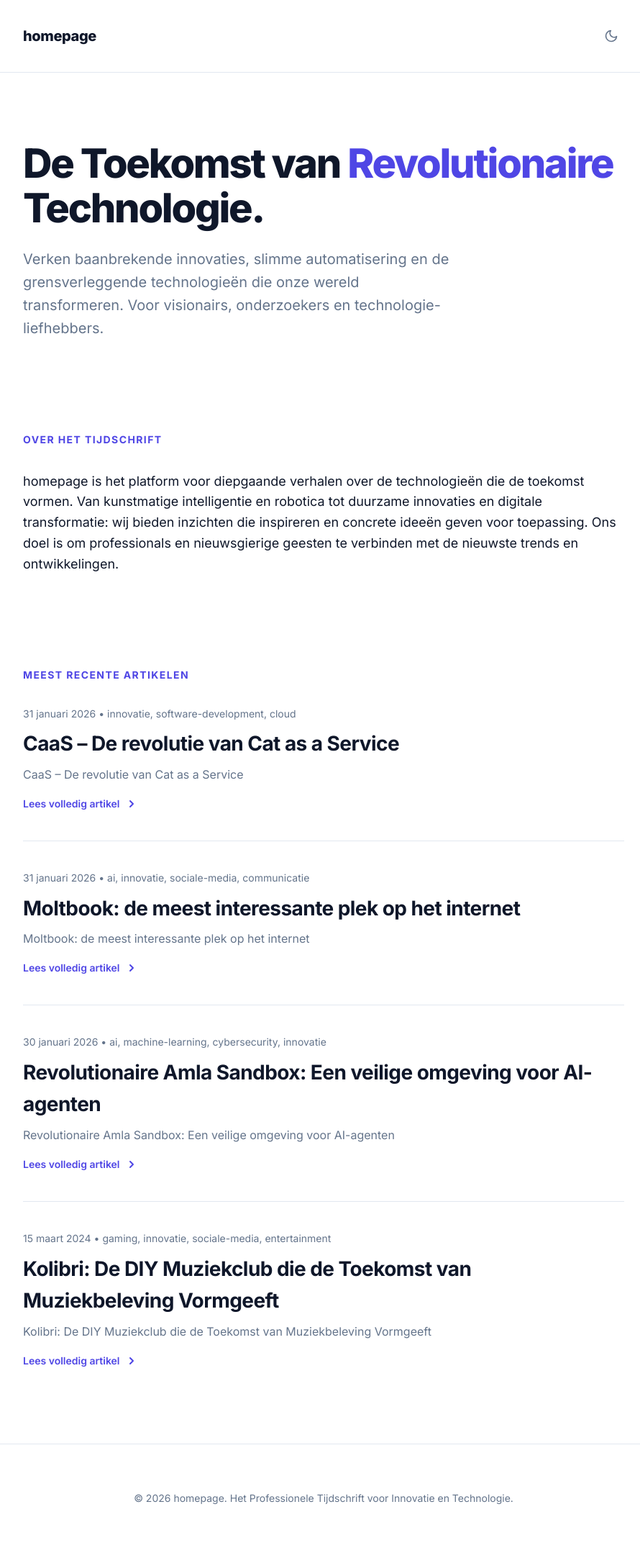
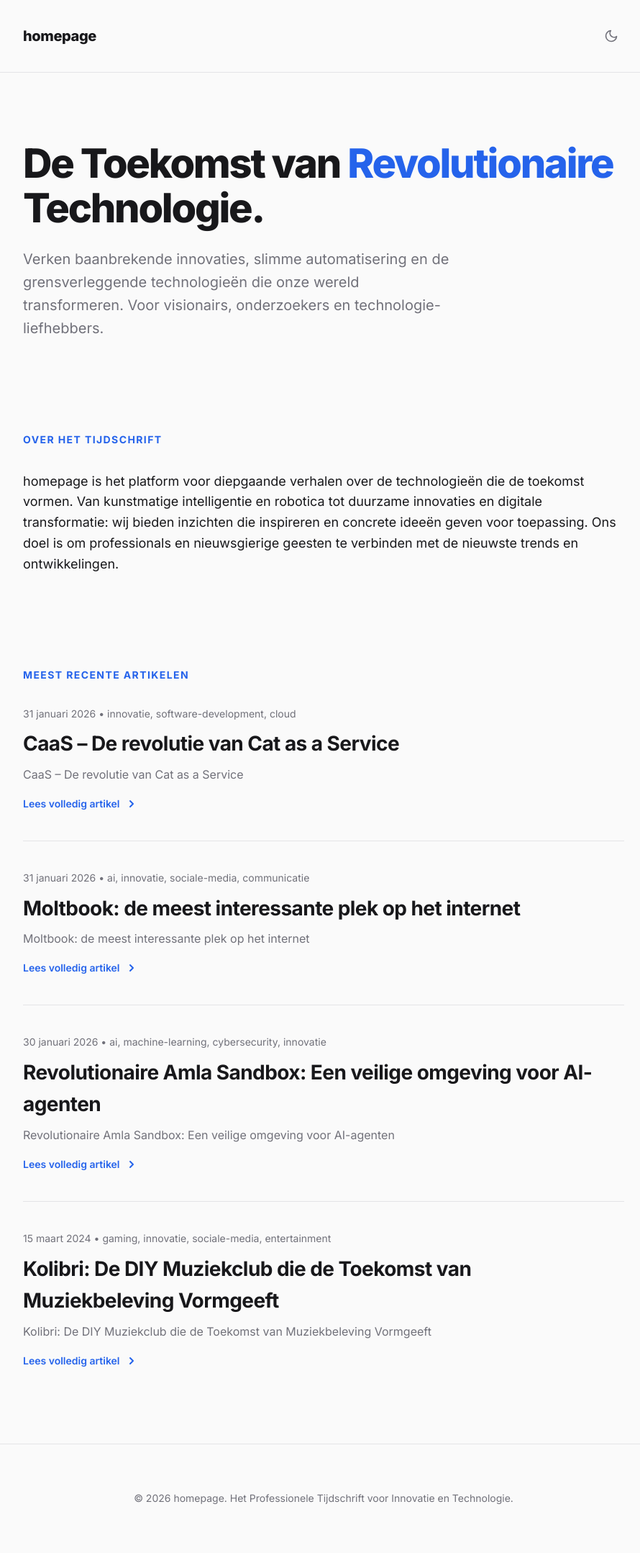
Before and after one commit to Zayeen/homepage, a Jekyll site: the page built from index.html, in a window 1280 px wide. Shown: the whole page at 72% size, without its empty margins (190-1080 px from the left). Built offline with Jekyll 4.4.1, drawn with Linux system fonts in a browser that asks for light colours.

Commit message:
Refine light and dark mode colors and transitions

```diff
--- a/assets/css/main.css
+++ b/assets/css/main.css
@@ -1,33 +1,33 @@
 :root {
-    --bg: #ffffff;
-    --fg: #0f172a;
-    --accent: #4f46e5;
-    --accent-hover: #4338ca;
-    --muted: #64748b;
-    --border: #e2e8f0;
-    --card-bg: #f8fafc;
+    --bg: #fafafa;
+    --fg: #18181b;
+    --accent: #2563eb;
+    --accent-hover: #1d4ed8;
+    --muted: #71717a;
+    --border: #e4e4e7;
+    --card-bg: #ffffff;
     --font-sans: 'Inter', system-ui, -apple-system, sans-serif;
 }
 
 [data-theme="dark"] {
-    --bg: #0f172a;
-    --fg: #f8fafc;
-    --accent: #818cf8;
-    --accent-hover: #a5b4fc;
-    --muted: #94a3b8;
-    --border: #1e293b;
-    --card-bg: #1e293b;
+    --bg: #09090b;
+    --fg: #fafafa;
+    --accent: #3b82f6;
+    --accent-hover: #60a5fa;
+    --muted: #a1a1aa;
+    --border: #27272a;
+    --card-bg: #18181b;
 }
 
 @media (prefers-color-scheme: dark) {
     :root:not([data-theme="light"]) {
-        --bg: #0f172a;
-        --fg: #f8fafc;
-        --accent: #818cf8;
-        --accent-hover: #a5b4fc;
-        --muted: #94a3b8;
-        --border: #1e293b;
-        --card-bg: #1e293b;
+        --bg: #09090b;
+        --fg: #fafafa;
+        --accent: #3b82f6;
+        --accent-hover: #60a5fa;
+        --muted: #a1a1aa;
+        --border: #27272a;
+        --card-bg: #18181b;
     }
 }
 
@@ -43,6 +43,7 @@
     color: var(--fg);
     line-height: 1.6;
     -webkit-font-smoothing: antialiased;
+    transition: background-color 0.3s ease, color 0.3s ease;
 }
 
 .container {
@@ -77,7 +78,7 @@
     padding: 0.5rem;
     cursor: pointer;
     color: var(--muted);
-    transition: color 0.2s;
+    transition: all 0.2s;
     display: flex;
     align-items: center;
     justify-content: center;
@@ -87,6 +88,7 @@
 #theme-toggle:hover {
     color: var(--fg);
     background-color: var(--card-bg);
+    box-shadow: 0 1px 3px 0 rgb(0 0 0 / 0.1), 0 1px 2px -1px rgb(0 0 0 / 0.1);
 }
 
 #theme-toggle .sun {
@@ -156,6 +158,7 @@
     gap: 0.5rem;
     padding-bottom: 2.5rem;
     border-bottom: 1px solid var(--border);
+    transition: transform 0.2s ease;
 }
 
 .article-card:last-child {
@@ -198,6 +201,11 @@
     margin-top: 0.5rem;
 }
 
+.read-link:hover {
+    color: var(--accent-hover);
+    text-decoration: underline;
+}
+
 /* Footer */
 footer {
     padding: 4rem 0;
```
